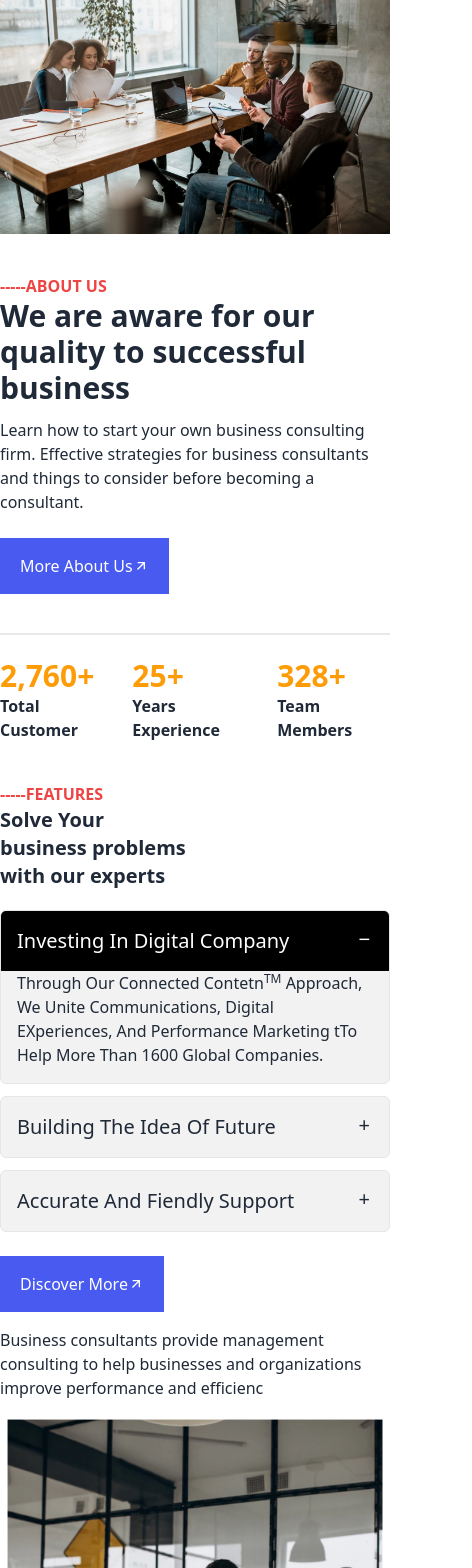
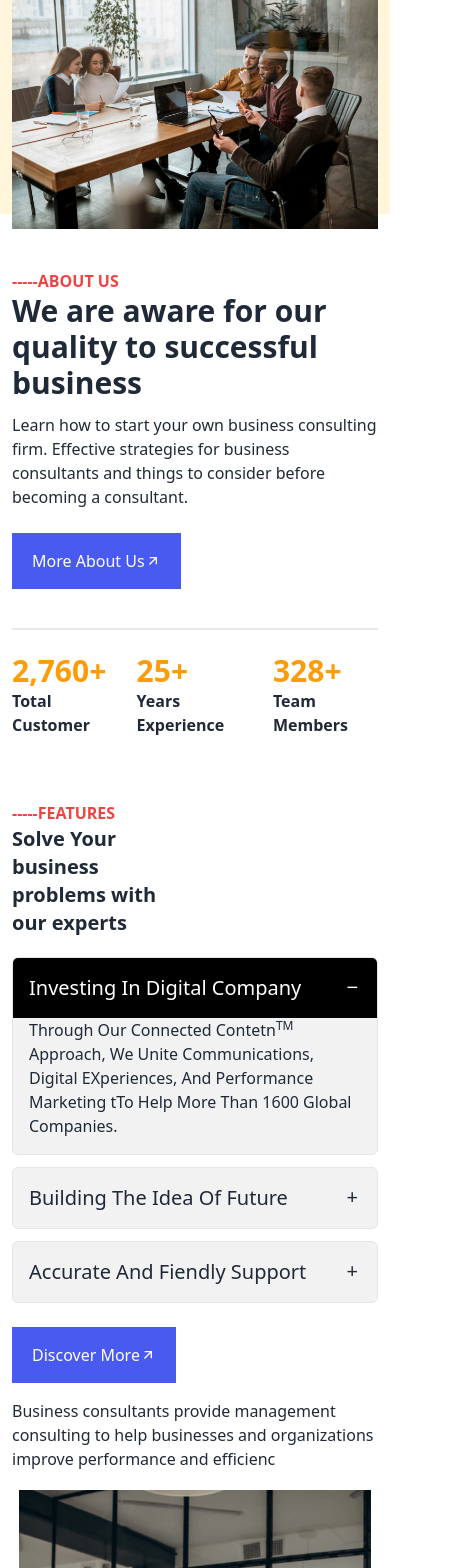
Before and after one commit to jahidhasan136/creative-business, a React (Vite) app: page / in a window 390 px wide. Shown: the part 1681-3249 px from the top of the page, 472 px wide, since content can reach past the window. Built offline with nearby package versions, Linux system fonts and the light colour scheme.

Commit message:
customised

```diff
--- a/src/Pages/Home/AboutUs/AboutUs.jsx
+++ b/src/Pages/Home/AboutUs/AboutUs.jsx
@@ -9,7 +9,7 @@ const AboutUs = () => {
     return (
         <div className='relative overflow-hidden' id='about'>
             <img className='absolute md:w-1/2 h-[370px] w-full md:h-full lg:w-1/2' src={bgColor} alt="" />
-            <div className='flex flex-col md:flex-row justify-between md:items-center mt-6 container mx-auto gap-10 lg:gap-20'>
+            <div className='flex flex-col md:flex-row justify-between md:items-center mt-6 container mx-auto gap-10 lg:gap-20 p-3 md:p-0'>
                 <div className='md:w-1/2 z-10'>
                     <div className='flex items-center gap-3 mb-3 md:mb-7 lg:mb-10'>
                         <img src={playIcon} alt="" />
--- a/src/Pages/Home/ClientSays/ClientSays.jsx
+++ b/src/Pages/Home/ClientSays/ClientSays.jsx
@@ -25,14 +25,14 @@ const ClientSays = () => {
         <div className="lg:mt-28 mt-10 md:mt-20">
             <div className="">
                 <div className="mb-5 md:mb-10 lg:mb-14  bg-[#FFF5DA] pb-56">
-                    <div className="flex justify-between container mx-auto pt-10">
+                    <div className="flex justify-between container mx-auto pt-10 px-5 md:px-0 items-center">
                         <h2 className="md:text-3xl lg:text-5xl font-semibold w-1/2">Our Client Says Their Statisfaction</h2>
                         <button className="btn-custom flex items-center">Discover More <RiArrowRightUpLine></RiArrowRightUpLine></button>
                     </div>
                 </div>
-                <div className="flex justify-between bg-base-100 shadow-md md:gap-7 lg:gap-20 items-center container mx-auto -mt-56 mb-20 lg:mb-28">
+                <div className="flex justify-between bg-base-100 shadow-md md:gap-7 lg:gap-20 items-center container mx-auto -mt-56 mb-20 lg:mb-28 px-5 md:px-0">
                     <img className="w-1/2 lg:w-full relative" src={clientImg} alt="" />
-                    <img onClick={openModal} className="absolute pl-44 lg:pl-64 cursor-pointer" src={playIcon} alt="" />
+                    <img onClick={openModal} className="absolute pl-28 md:pl-44 lg:pl-64 cursor-pointer" src={playIcon} alt="" />
                     <Modal isOpen={isModalOpen} onClose={closeModal} />
                     <div className="grid gap-7 lg:gap-14 p-5">
                         <p className="font-semibold italic text-gray-500 lg:text-xl text-justify">Will is one of the most knowledgeable and competent people I have ever met in th IT field. The more difficult the IT challenge, the more Will enjoys the wokrd. He always delivers the highest quality results and client satisfaction is his major goal.</p>
--- a/src/Pages/Home/Features/Features.jsx
+++ b/src/Pages/Home/Features/Features.jsx
@@ -6,7 +6,7 @@ import success from '../../../assets/features/successChart.png'
 
 const Features = () => {
     return (
-        <div className="container mx-auto mt-10 md:mt-24 lg:mt-32 flex md:flex-row flex-col justify-between md:gap-10 lg:gap-20" id="blog">
+        <div className="container mx-auto mt-10 md:mt-24 lg:mt-32 flex md:flex-row flex-col justify-between md:gap-10 lg:gap-20 p-3 md:p-0" id="blog">
             <div>
                 <SectionTitle
                     title="Features"
--- a/src/Pages/Home/Services/Services.jsx
+++ b/src/Pages/Home/Services/Services.jsx
@@ -13,7 +13,7 @@ const Services = () => {
             <img src={bgColor} className="absolute md:w-1/2 right-0 mt-8 md:mt-16" alt="" />
             <img className="absolute -left-10 top-56 w-1/3" src={bg} alt="" />
             <div className="container mx-auto flex md:flex-row flex-col justify-between mt-12 md:mt-20 lg:mt-28 gap-8 lg:gap-16">
-                <div className="z-10">
+                <div className="z-10 p-3 md:p-0">
                     <SectionTitle
                         title="Our Services"
                     ></SectionTitle>
--- a/src/Pages/Shared/Footer/Footer.jsx
+++ b/src/Pages/Shared/Footer/Footer.jsx
@@ -7,7 +7,7 @@ const Footer = () => {
         <div className='bg-black text-white mt-10 md:mt-20 lg:mt-28'>
             <div className='container mx-auto'>
                 <div className='flex justify-between items-center py-8 lg:py-16'>
-                    <div className='w-1/2 grid md:gap-3 lg:gap-6'>
+                    <div className='w-1/2 grid md:gap-3 px-3 md:px-0 lg:gap-6'>
                         <h2 className='md:text-2xl lg:text-4xl font-semibold'>Subscribe Our Newsletter</h2>
                         <p className='text-sm lg:text-lg lg:leading-7 text-gray'>Enter your details to get business inspiration, trending solutions, and consulting tips delivered to your inbox</p>
                     </div>
@@ -16,7 +16,7 @@ const Footer = () => {
                         <button className="btn bg-[#495AF0] capitalize text-white border-0 absolute top-0 right-0 rounded-l-none rounded-none">Subscribe</button>
                     </div>
                 </div>
-                <div className='flex justify-between'>
+                <div className='md:flex p-3 md:p-0 justify-between'>
                     <div className='w-2/6 lg:w-3/6'>
                         <div className='flex items-center gap-3 mb-5'>
                             <img src={logo} alt="" />
```
